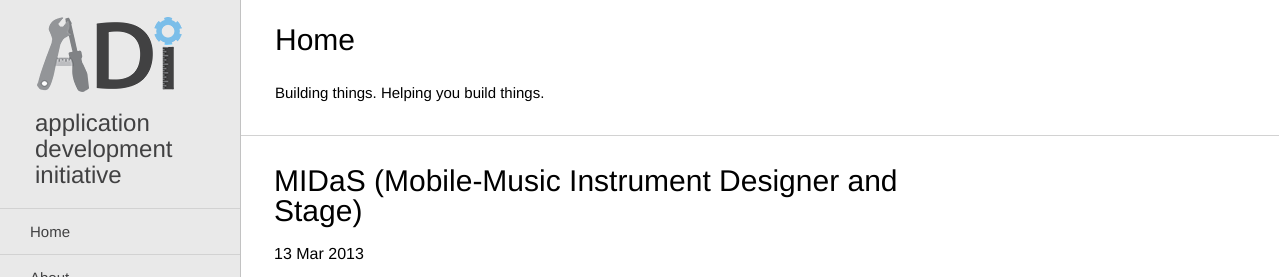
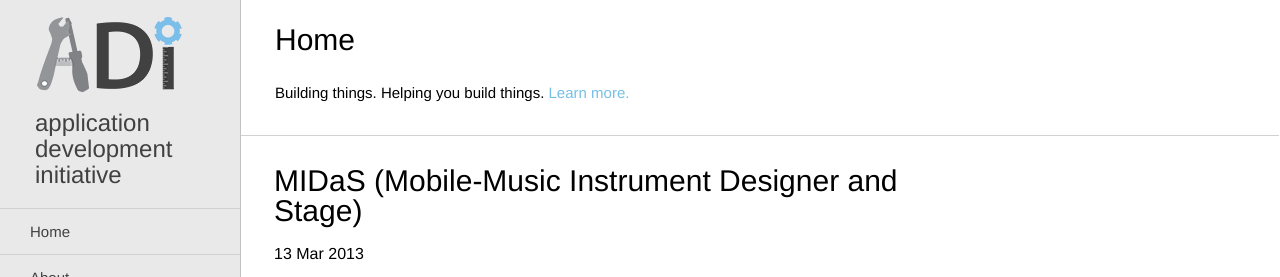
Before and after one commit to adicu/adicu.github.com-dep, a Jekyll site: the page built from index.html, in a window 1280 px wide and 900 px high. Shown: the top 277 px of the window. Built offline with Jekyll 4.4.1, drawn with Linux system fonts in a browser that asks for light colours; the list of posts is cut into pages by our own code.

Commit message:
Add link to about from home

```diff
--- a/index.html
+++ b/index.html
@@ -4,7 +4,7 @@ title: Home
 ---
 <div id="intro">
   <h2>Home</h2>
-  <p>Building things. Helping you build things.</p>
+  <p>Building things. Helping you build things. <a href="/about.html">Learn more.</a></p>
 </div>
 
 {% for post in paginator.posts %}
```
